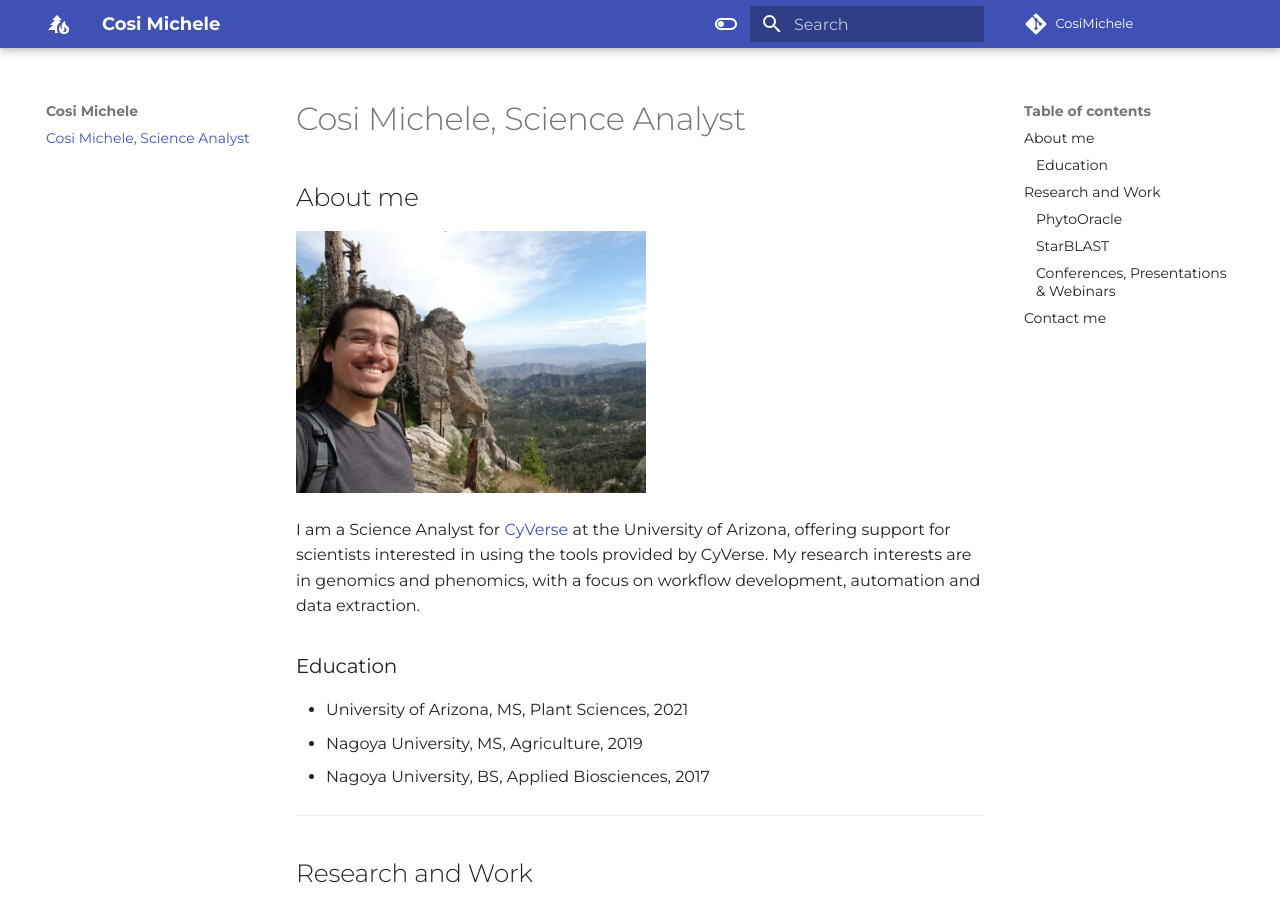
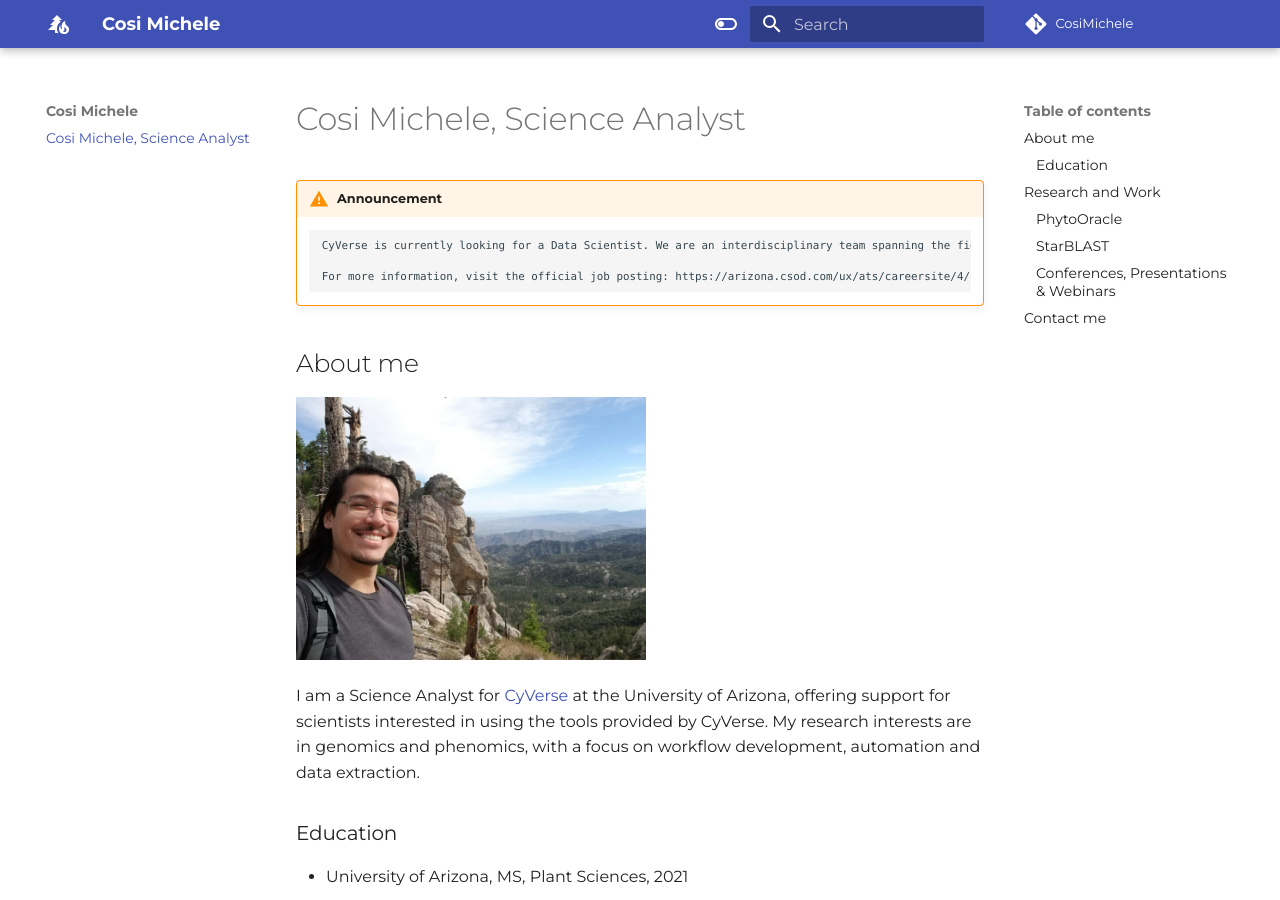
Before and after one commit to CosiMichele/cosimichele.github.io, an MkDocs documentation site: the page built from docs/index.md, in a window 1280 px wide and 900 px high. Built offline with MkDocs 1.6.1 and Material for MkDocs 9.7.7, drawn with Linux system fonts in a browser that asks for light colours; some web fonts are replaced; comment, search, counter and statistics services are not loaded.

Commit message:
announcement

```diff
--- a/docs/index.md
+++ b/docs/index.md
@@ -1,4 +1,10 @@
 # Cosi Michele, Science Analyst
+
+!!! Warning "Announcement"
+
+        CyVerse is currently looking for a Data Scientist. We are an interdisciplinary team spanning the fields of data science, life science, and cyberinfrastructure. Join and help create, manage, and support collaborative projects among CyVerse, UArizona Data Science Institute, and external research communities. This includes working with scientists and their research communities, researching appropriate supporting technologies, and developing learning and training materials for advancing scientific discoveries.
+
+        For more information, visit the official job posting: https://arizona.csod.com/ux/ats/careersite/4/home/requisition/8763?c=arizona
 
 ## About me
 
```
